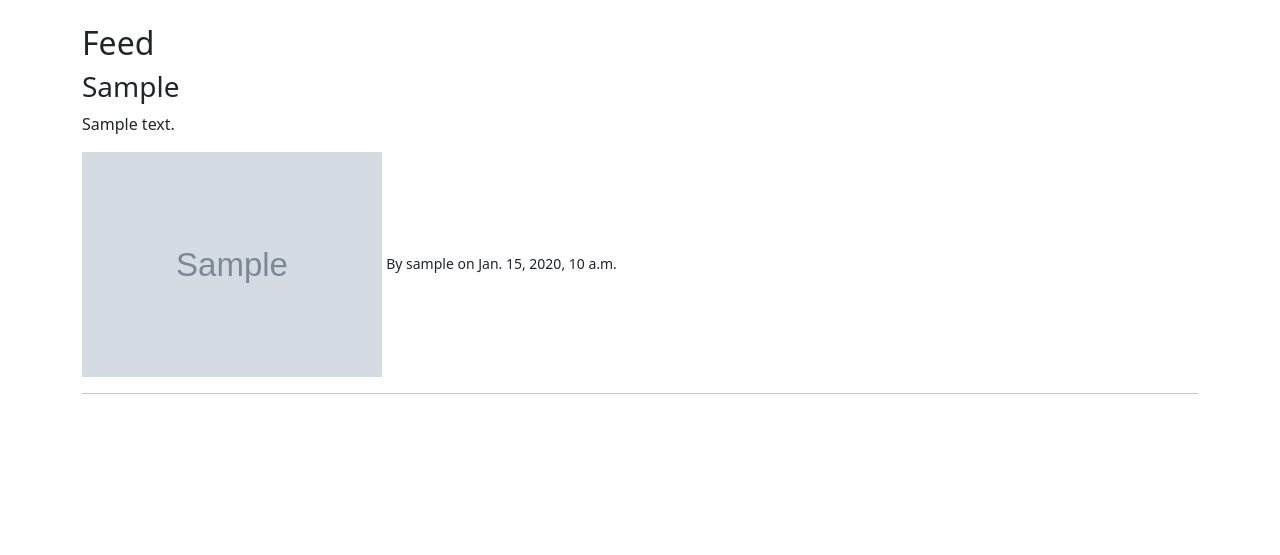
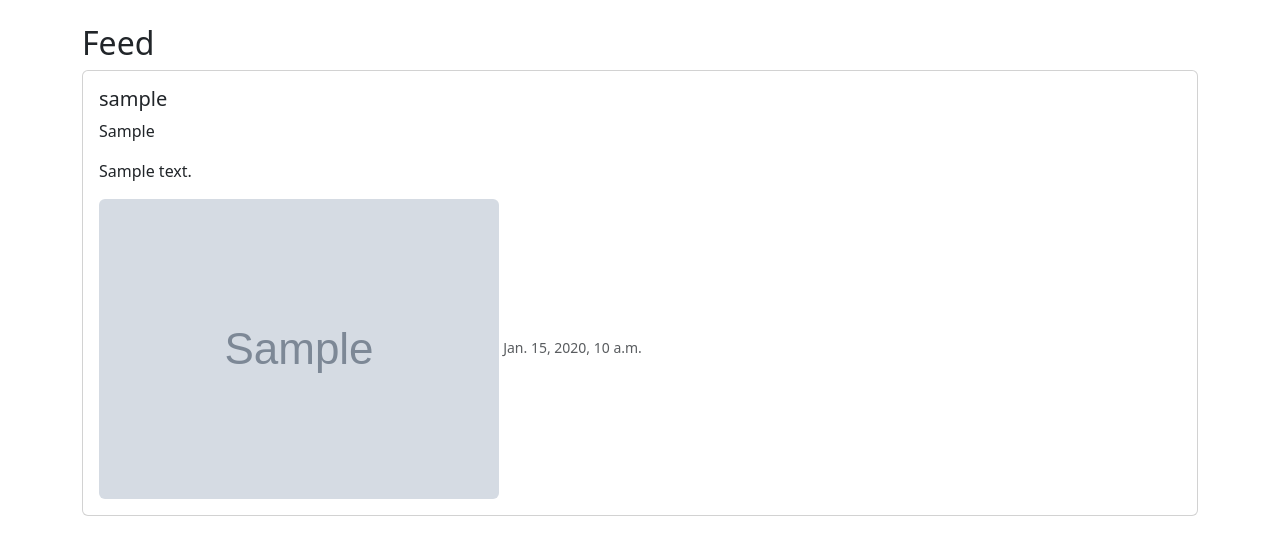
Before and after one commit to 1155-boni/network, a Django app: page /feed/ in a window 1280 px wide. Shown: the part 56-611 px from the top of the page. Run offline with Django 5.2, Linux system fonts and the light colour scheme; a user stored in the database is signed in; tables that the repository leaves empty hold one stand-in row (values such as "Sample post"); grey boxes marked "Sample" are stand-in pictures; some libraries are stand-ins or nearby versions.

Commit message:
feed in cloudinary

```diff
--- a/instafinsta/templates/feed.html
+++ b/instafinsta/templates/feed.html
@@ -8,17 +8,17 @@
   <h2>Feed</h2>
   <div>
     {% for post in posts %}
-      <div class="post">
-        <h3>{{ post.caption }}</h3>
-        <p>{{ post.content }}</p>
-        {% if post.image %}
-          <img src="{{ post.image.url }}" alt="Post image" style="max-width:300px;">
-        {% endif %}
-        <small>By {{ post.user.username }} on {{ post.created_at }}</small>
-      </div>
-      <hr>
-    {% empty %}
-      <p>No posts yet.</p>
-    {% endfor %}
+<div class="card mb-3">
+  <div class="card-body">
+    <h5>{{ post.user.username }}</h5>
+    <p>{{ post.caption }}</p>
+    <p>{{ post.content }}</p>
+    {% if post.image %}
+      <img src="{{ post.image.url }}" class="img-fluid rounded" style="max-height: 400px;">
+    {% endif %}
+    <small class="text-muted">{{ post.created_at }}</small>
+  </div>
+</div>
+{% endfor %}
   </div>
 {% endblock %}
```
